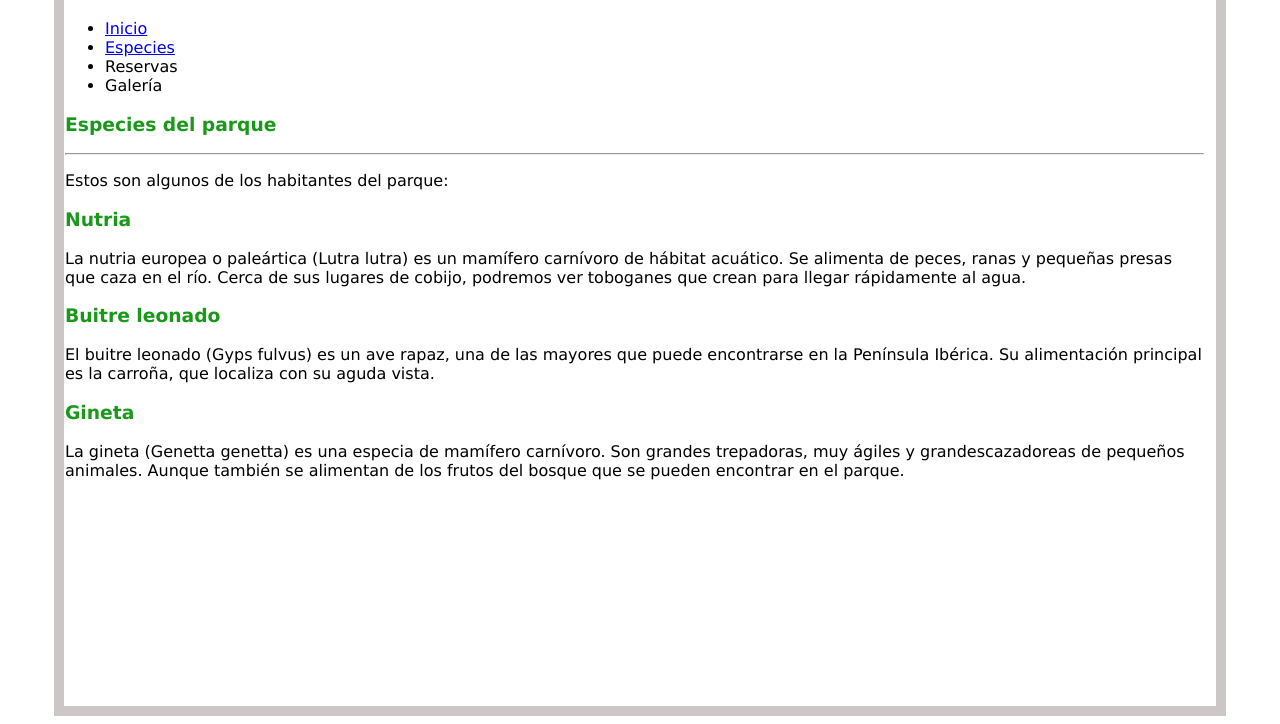
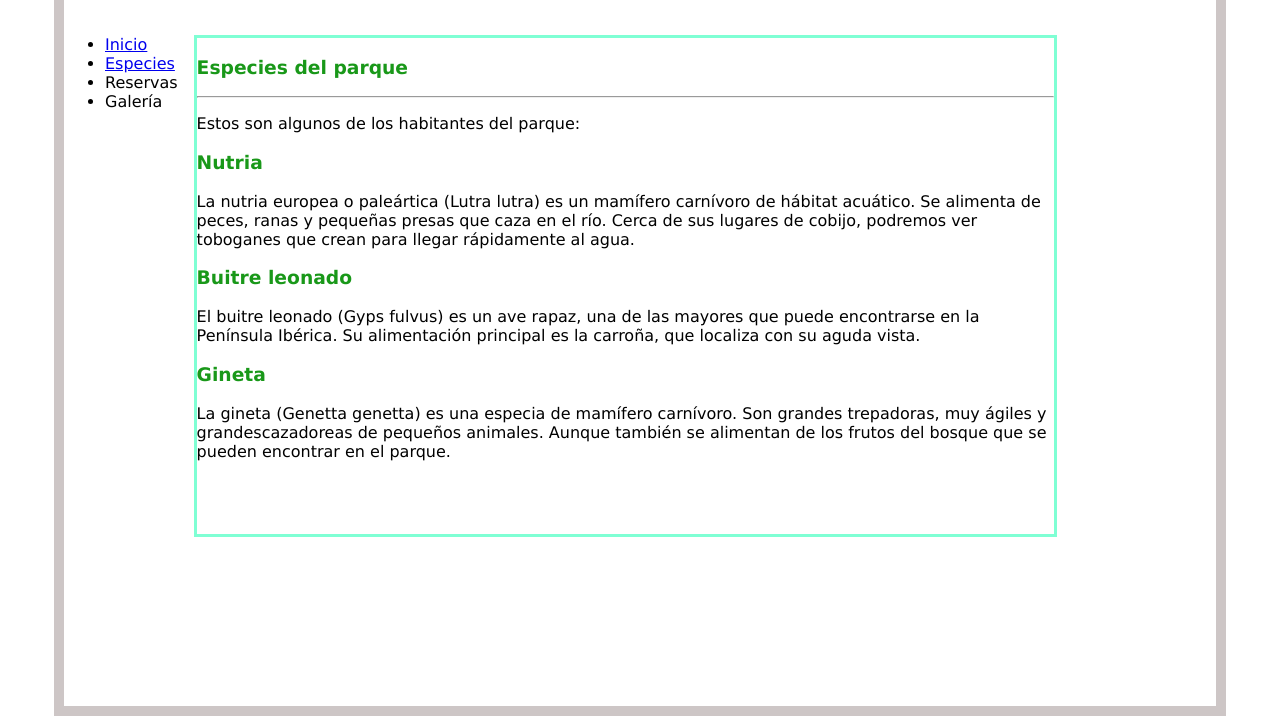
Before and after one commit to RoCardona/rcl-se02-hmtl-css-031120222, a plain HTML site: page Ex8/especies.html in a window 1280 px wide. Shown: the part 112-836 px from the top of the page. Drawn offline with Linux system fonts and the light colour scheme.

```diff
--- a/Ex8/css/styleEspec.css
+++ b/Ex8/css/styleEspec.css
@@ -9,6 +9,7 @@
     border-right-width: 10px;
     border-left-width: 10px;
     /* background-color: blue; */
+    float: left;
 }
 .especies {
     /* background-color: pink; */
@@ -16,4 +17,21 @@
     width: 89vw;
     height: 98vh;
     margin: 1px;
+
     }
+    .clasificacion {
+    /* background-color: gold; */
+    border: 3px solid aquamarine;
+    width: 67vw;
+    height: 62vh;
+    box-align: center;
+    margin: 1em;
+    float: left;
+}
+ .posicion-ul {
+  float: left;
+  display: grid;
+}
+ul {
+  float: left;
+}
--- a/Ex8/css/styleIndex.css
+++ b/Ex8/css/styleIndex.css
@@ -20,8 +20,13 @@
 .introduccion {
     /* background-color: gold; */
     border: 3px solid aquamarine;
-    width: 87vw;
+    width: 67vw;
     height: 50vh;
     box-align: center;
     margin: 1em;
+    float: left;
 }
+
+ul {
+    float: left;
+}
--- a/Ex8/especies.html
+++ b/Ex8/especies.html
@@ -12,12 +12,14 @@
     <div class="container-especie">
     <div class="especies">
     <h1><span class="green">Parque Natural</span><span class="brown"> Sierra Bicuerca</span></h1>
+    <div class="posicion-ul">
     <ul>
       <li><a href="index.html">Inicio</a></li>
       <li><a href="especies.html">Especies</a></li>
       <li>Reservas</li>
       <li>Galería</li>
     </ul>
+    </div>
     <div class="clasificacion">
     <h3>Especies del parque</h3>
     <hr>
```
Also changed, not shown: Ex8/css/styleCompart.css (line endings or trailing spaces).
